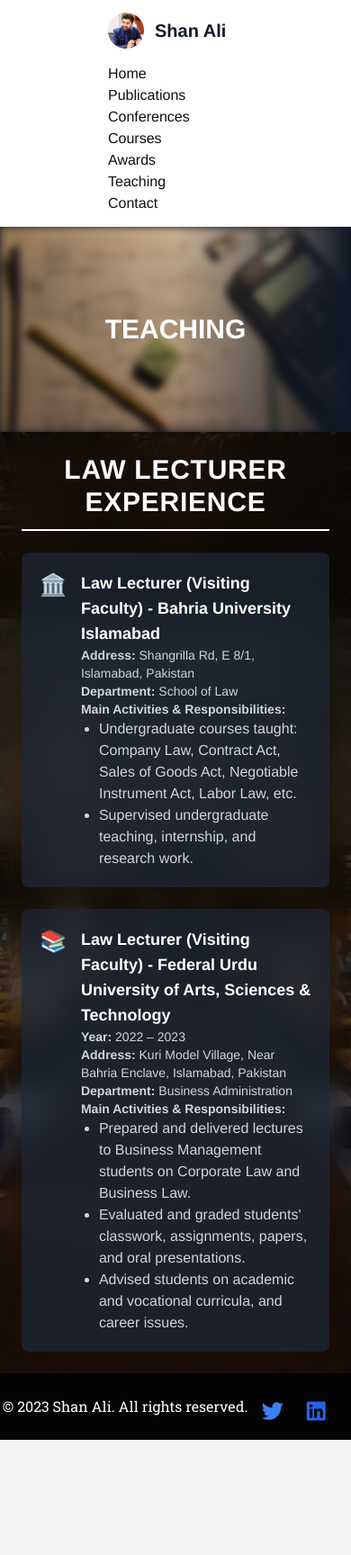
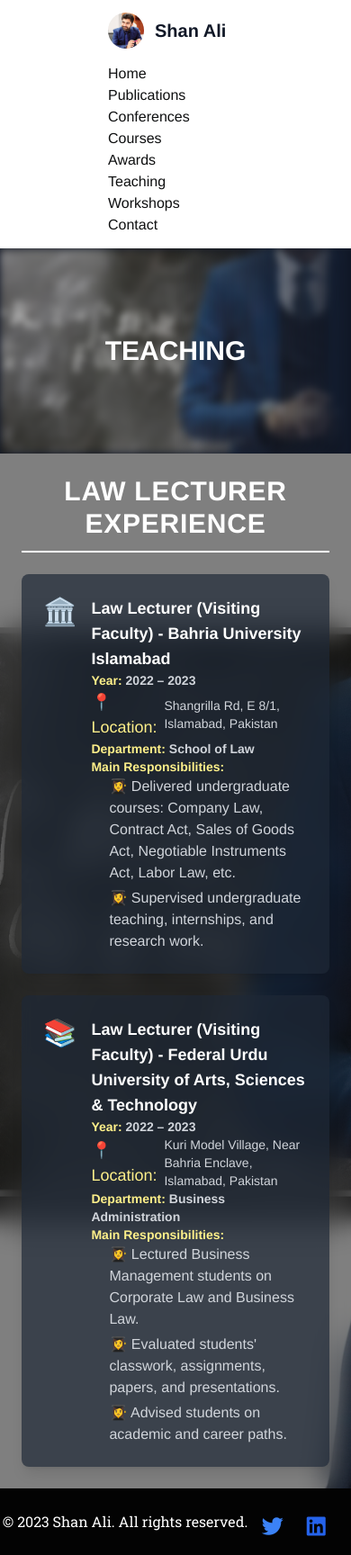
Before and after one commit to mohammacdUsman/drShaniAliWebsite, a plain HTML site: page teaching.html in a window 390 px wide. Shown: the whole page at 90% size. Before the commit the page ends 1600 px from the top, so only its background shows below. Drawn offline with nearby package versions, Linux system fonts and the light colour scheme.

Commit message:
all done

```diff
--- a/teaching.html
+++ b/teaching.html
@@ -85,52 +85,76 @@
           <a class="mr-5 hover:text-gray-900" href="./teaching.html"
           >Teaching</a
           >
+          <a class="mr-5 hover:text-gray-900" href="./workshops.html">Workshops</a>
           <a class="mr-5 hover:text-gray-900" href="./index.html">Contact</a>
         </nav>
       </div>
     </header>
 
     <div class="relative bg-gray-900 text-white py-24 text-center">
-        <div class="absolute inset-0 bg-cover bg-center" style="background-image: url('./images/mathematics-6950767_1920.jpg'); filter: blur(4px); mask-image: linear-gradient(to right, rgba(0,0,0,1) 50%, rgba(0,0,0,0)); -webkit-mask-image: linear-gradient(to right, rgba(0,0,0,1) 50%, rgba(0,0,0,0));"></div>
+        <div class="absolute inset-0 bg-cover bg-center" style="background-image: url('./images/professor.jpg'); filter: blur(4px); mask-image: linear-gradient(to right, rgba(0,0,0,1) 50%, rgba(0,0,0,0)); -webkit-mask-image: linear-gradient(to right, rgba(0,0,0,1) 50%, rgba(0,0,0,0));"></div>
         <h1 class="relative text-3xl font-bold">TEACHING</h1>
     </div>
 
 
     <body>
 
-      <div class="relative min-h-screen bg-cover bg-center p-6 text-white" style="background-image: url('./images/hall.jpeg');">
+      <div class="relative min-h-screen bg-cover bg-center p-6 text-white" style="background-image: url('./images/differential-calculus-2820672_1920.jpg');">
         <div class="absolute inset-0 bg-black bg-opacity-50 backdrop-blur-lg"></div>
         <div class="relative max-w-4xl mx-auto">
             <h2 class="text-3xl font-bold text-white border-b-2 border-white pb-3 mb-6 text-center tracking-wide uppercase">Law Lecturer Experience</h2>
             <ul class="space-y-6">
                 <!-- Bahria University -->
-                <li class="group bg-gray-800 bg-opacity-70 p-5 rounded-lg shadow-lg transition-all duration-300 hover:bg-gray-700 hover:shadow-xl flex items-start">
-                    <span class="text-blue-300 text-2xl pr-4 transition-transform duration-300 group-hover:scale-125 group-hover:rotate-12">🏛️</span>
+                <li class="group bg-gray-800 bg-opacity-70 p-6 rounded-lg shadow-lg transition-all duration-300 hover:bg-gray-700 hover:shadow-2xl flex items-start space-x-4">
+  <span class="text-blue-300 text-3xl transition-transform duration-300 group-hover:scale-125 group-hover:rotate-12">🏛️</span>
   <div>
-                        <strong class="text-lg transition-colors duration-300 group-hover:text-blue-300">Law Lecturer (Visiting Faculty) - Bahria University Islamabad</strong>
-                        <p class="text-sm text-gray-300 group-hover:text-gray-200 transition-colors duration-300"><strong>Address:</strong> Shangrilla Rd, E 8/1, Islamabad, Pakistan</p>
-                        <p class="text-sm text-gray-300 group-hover:text-gray-200 transition-colors duration-300"><strong>Department:</strong> School of Law</p>
-                        <p class="text-sm text-gray-300 group-hover:text-gray-200 transition-colors duration-300"><strong>Main Activities & Responsibilities:</strong></p>
-                        <ul class="list-disc pl-5 text-gray-300 group-hover:text-gray-200 transition-colors duration-300">
-                            <li>Undergraduate courses taught: Company Law, Contract Act, Sales of Goods Act, Negotiable Instrument Act, Labor Law, etc.</li>
-                            <li>Supervised undergraduate teaching, internship, and research work.</li>
+      <strong class="text-lg text-white transition-colors duration-300 group-hover:text-blue-300">
+          Law Lecturer (Visiting Faculty) - Bahria University Islamabad
+      </strong>
+      <p class="text-sm text-yellow-200 group-hover:text-yellow-200 transition-colors duration-300 font-semibold">
+          Year: <span class="text-gray-300 group-hover:text-gray-200">2022 – 2023</span>
+      </p>
+      <p class="flex items-center text-sm text-gray-300 group-hover:text-gray-200 transition-colors duration-300">
+          <span class="text-yellow-200 text-lg pr-2">📍 Location:</span> Shangrilla Rd, E 8/1, Islamabad, Pakistan
+      </p>
+      <p class="text-sm text-yellow-200 group-hover:text-yellow-200 transition-colors duration-300 font-semibold">
+          Department: <span class="text-gray-300 group-hover:text-gray-200">School of Law</span>
+      </p>
+      <p class="text-sm text-yellow-200 group-hover:text-yellow-3200 transition-colors duration-300 font-semibold">
+          Main Responsibilities:
+      </p>
+      <ul class="list-none pl-5 text-gray-300 group-hover:text-gray-200 transition-colors duration-300 space-y-1">
+          <li>👩‍🎓 Delivered undergraduate courses: Company Law, Contract Act, Sales of Goods Act, Negotiable Instruments Act, Labor Law, etc.</li>
+          <li>👩‍🎓 Supervised undergraduate teaching, internships, and research work.</li>
       </ul>
   </div>
 </li>
 
 <!-- Federal Urdu University -->
-                <li class="group bg-gray-800 bg-opacity-70 p-5 rounded-lg shadow-lg transition-all duration-300 hover:bg-gray-700 hover:shadow-xl flex items-start">
-                    <span class="text-blue-300 text-2xl pr-4 transition-transform duration-300 group-hover:scale-125 group-hover:rotate-12">📚</span>
+<li class="group bg-gray-800 bg-opacity-70 p-6 rounded-lg shadow-lg transition-all duration-300 hover:bg-gray-700 hover:shadow-2xl flex items-start space-x-4">
+  <span class="text-blue-300 text-3xl transition-transform duration-300 group-hover:scale-125 group-hover:rotate-12">📚</span>
   <div>
-                        <strong class="text-lg transition-colors duration-300 group-hover:text-blue-300">Law Lecturer (Visiting Faculty) - Federal Urdu University of Arts, Sciences & Technology</strong>
-                        <p class="text-sm text-gray-300 group-hover:text-gray-200 transition-colors duration-300"><strong>Year:</strong> 2022 – 2023</p>
-                        <p class="text-sm text-gray-300 group-hover:text-gray-200 transition-colors duration-300"><strong>Address:</strong> Kuri Model Village, Near Bahria Enclave, Islamabad, Pakistan</p>
-                        <p class="text-sm text-gray-300 group-hover:text-gray-200 transition-colors duration-300"><strong>Department:</strong> Business Administration</p>
-                        <p class="text-sm text-gray-300 group-hover:text-gray-200 transition-colors duration-300"><strong>Main Activities & Responsibilities:</strong></p>
-                        <ul class="list-disc pl-5 text-gray-300 group-hover:text-gray-200 transition-colors duration-300">
-                            <li>Prepared and delivered lectures to Business Management students on Corporate Law and Business Law.</li>
-                            <li>Evaluated and graded students' classwork, assignments, papers, and oral presentations.</li>
-                            <li>Advised students on academic and vocational curricula, and career issues.</li>
+      <strong class="text-lg text-white transition-colors duration-300 group-hover:text-blue-300">
+          Law Lecturer (Visiting Faculty) - Federal Urdu University of Arts, Sciences & Technology
+      </strong>
+      <p class="text-sm text-yellow-200 group-hover:text-yellow-200 transition-colors duration-300 font-semibold">
+          Year: <span class="text-gray-300 group-hover:text-gray-200">2022 – 2023</span>
+      </p>
+      <p class="flex items-center text-sm text-gray-300 group-hover:text-gray-200 transition-colors duration-300">
+          <span class="text-yellow-200 text-lg pr-2">📍 Location:</span> Kuri Model Village, Near Bahria Enclave, Islamabad, Pakistan
+      </p>
+      <p class="text-sm text-yellow-200 group-hover:text-yellow-200 transition-colors duration-300 font-semibold">
+          Department: <span class="text-gray-300 group-hover:text-gray-200">Business Administration</span>
+      </p>
+      <p class="text-sm text-yellow-200 group-hover:text-yellow-200 transition-colors duration-300 font-semibold">
+          Main Responsibilities:
+      </p>
+      <ul class="list-none pl-5 text-gray-300 group-hover:text-gray-200 transition-colors duration-300 space-y-1">
+          <li>👩‍🎓 Lectured Business Management students on Corporate Law and Business Law.</li>
+          <li>👩‍🎓 Evaluated students' classwork, assignments, papers, and presentations.</li>
+          <li>👩‍🎓 Advised students on academic and career paths.</li>
+
+
                         </ul>
                     </div>
                 </li>
```
Also changed, not shown: awards.html (+2 -0 lines), conference.html (+1 -0 lines), courses.html (+1 -0 lines), index.html (+6 -3 lines), publication.html (+1 -0 lines), workshops.html (added, +154 -0 lines), images/How to Start a Volunteer Program in Your Community.jpeg (added), images/differential-calculus-2820672_1920.jpg (added), images/professor.jpg (added), images/v2.jpeg (added), images/volteer.jpeg (added). Lines whose indentation alone changed are shown as unchanged.
